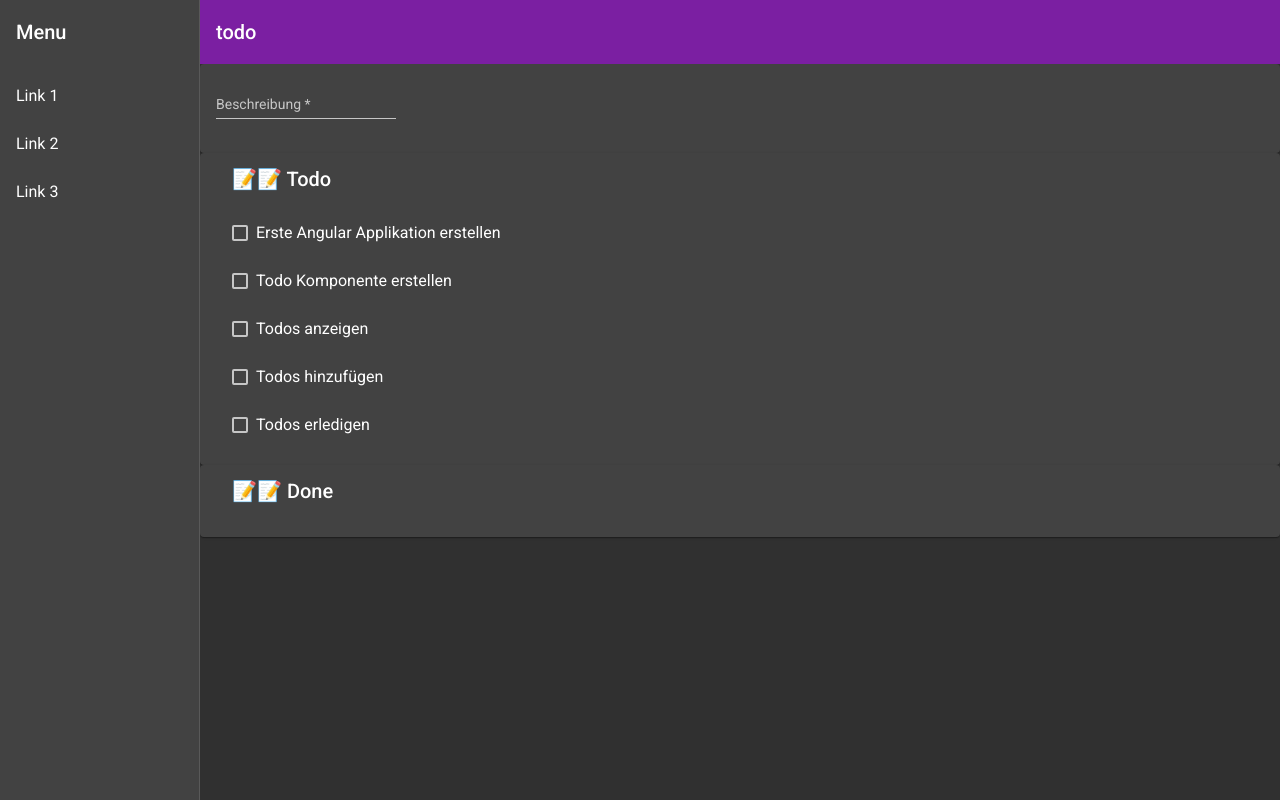
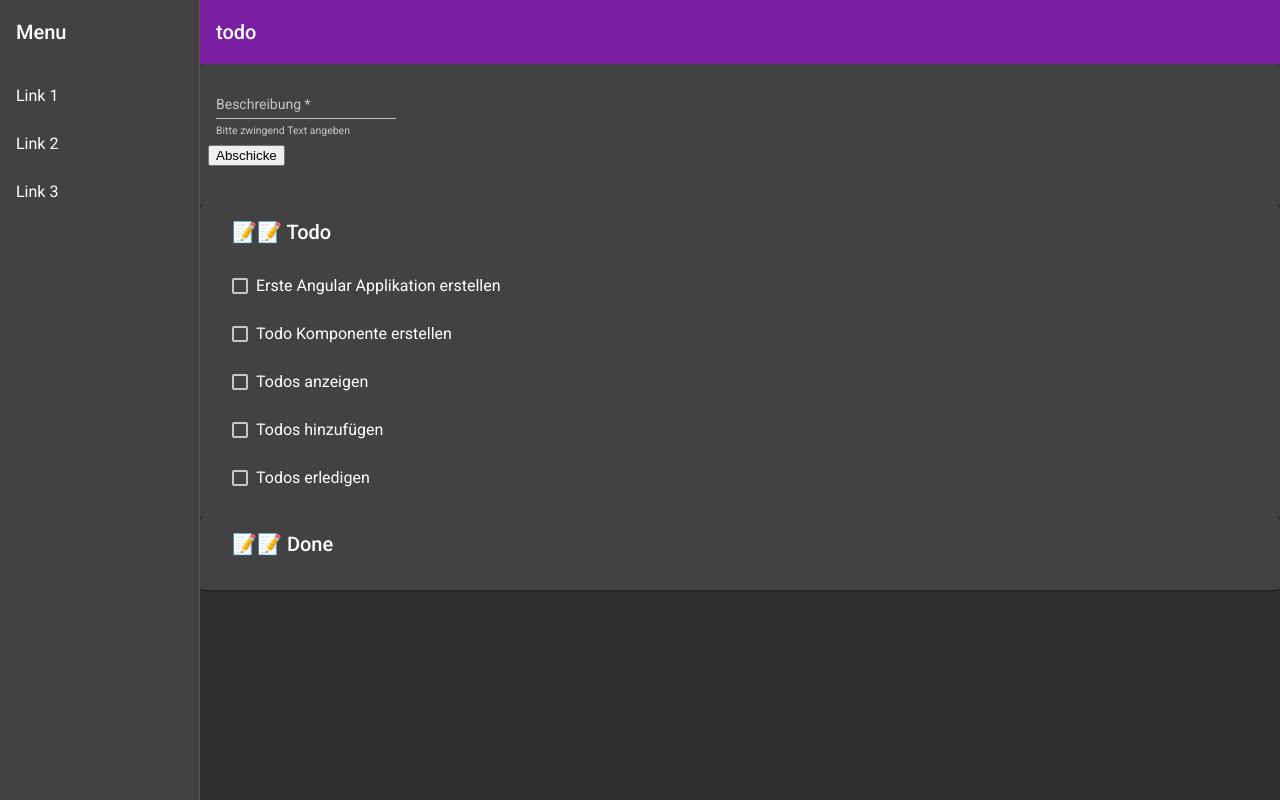
Before and after one commit to mtnstar/casfee-angular-todo1, an Angular app: page / in a window 1280 px wide. Built offline with nearby package versions, Linux system fonts and the light colour scheme.

Commit message:
Implement add new todo

```diff
--- a/src/app/todo/todo.component.html
+++ b/src/app/todo/todo.component.html
@@ -2,13 +2,18 @@
   <mat-card-header>
   </mat-card-header>
   <mat-card-content>
-    <form [formGroup]="newTodoForm" >
+    <form [formGroup]="newTodoForm" (ngSubmit)="onAdd()" >
       <mat-form-field>
         <mat-label>
           Beschreibung
         </mat-label>
         <input matInput formControlName="description" placeholder="Type in a description" />
+        <mat-hint>Bitte zwingend Text angeben</mat-hint>
+        <!-- <mat-error *ngIf="" -->
       </mat-form-field>
+      <mat-card-actions>
+        <button type="Submit">Abschicke</button>
+      </mat-card-actions>
     </form>
   </mat-card-content>
 </mat-card>
--- a/src/app/todo/todo.component.ts
+++ b/src/app/todo/todo.component.ts
@@ -29,4 +29,14 @@ export class TodoComponent implements OnInit {
     {id: 5, checked: false, description: 'Todos erledigen'}
   ];
 
+  public onAdd() {
+    if(this.newTodoForm.valid && this.newTodoForm.dirty) {
+      this.items.push({
+        id: this.items.length + 1,
+        description: this.newTodoForm.get('description')?.value,
+        checked: false
+      })
+    }
+  }
+
 }
```
